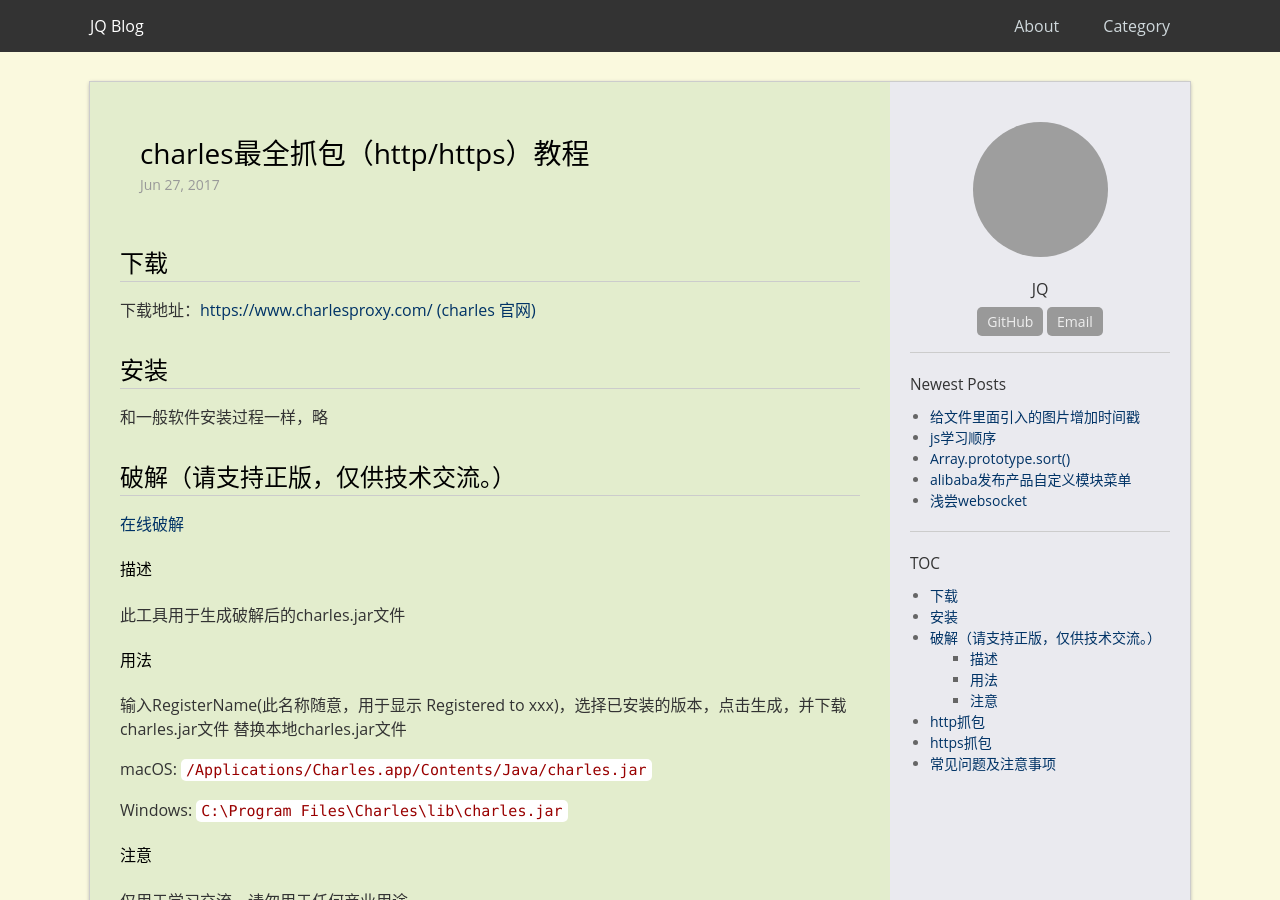
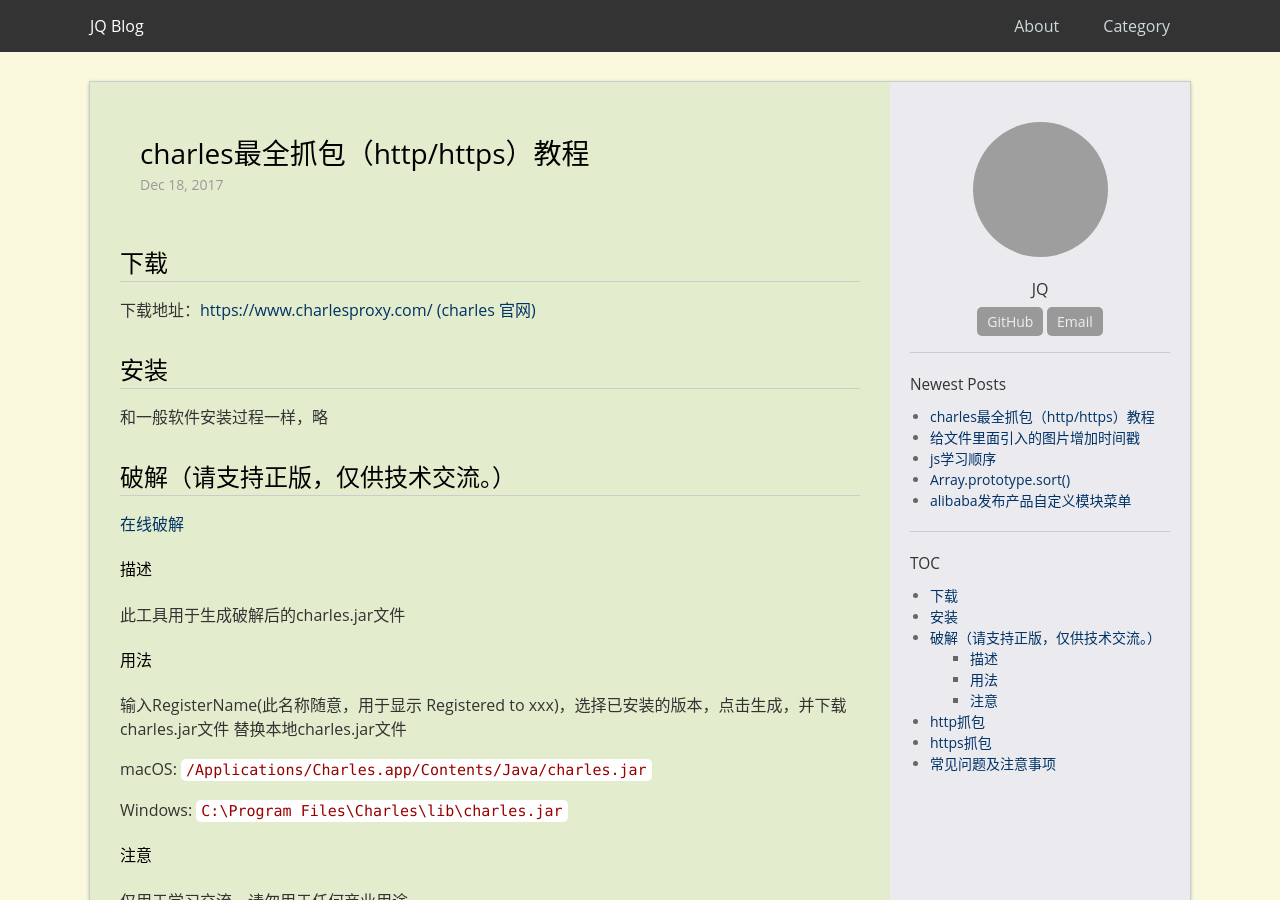
Before and after one commit to jqroom/jqroom.com, a Jekyll site: the page built from docs/_posts/2017-12-18-collection-charles.md, in a window 1280 px wide and 900 px high. Built offline with Jekyll 4.4.1, drawn with Linux system fonts in a browser that asks for light colours; grey boxes are pictures that could not be loaded.

```diff
--- a/docs/_posts/2017-12-18-collection-charles.md
+++ b/docs/_posts/2017-12-18-collection-charles.md
@@ -1,7 +1,7 @@
 ---
 layout: post
 title:  "charles最全抓包（http/https）教程"
-date:   2017-06-27 11:31
+date:   2017-12-18 18:39
 categories: collection
 permalink: /20171218/charles
 ---
```
